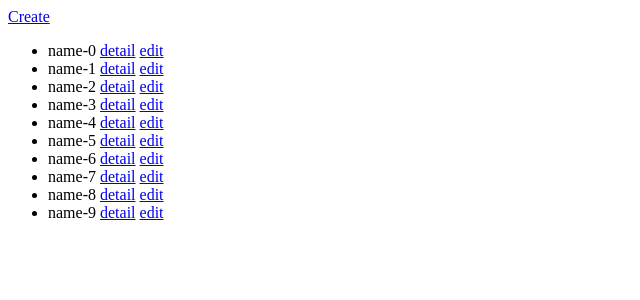
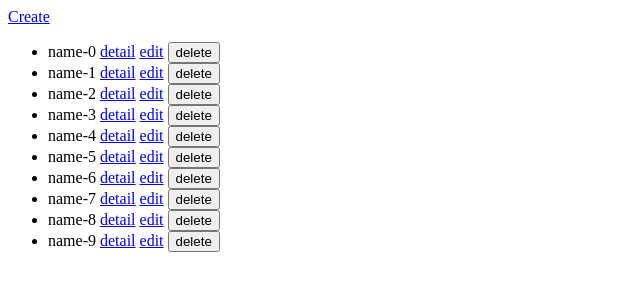
Before and after one commit to Chia-HuiHsueh/todo-list, a Node server app: page / in a window 1280 px wide. Shown: the top 300 px of the page, without its empty margins (0-640 px from the left). Run offline with Node 20, Linux system fonts and the light colour scheme; data comes from the database, SQL or seed files in the repository; some libraries are stand-ins or nearby versions.

Commit message:
feat: add delete todo function

```diff
--- a/app.js
+++ b/app.js
@@ -46,6 +46,7 @@ app.get('/', (req, res) => {
 app.get('/todos/new', (req, res) => {
   return res.render('new')
 })
+//新增資料
 app.post('/todos', (req, res) => {
 
   //方法一：直接操作資料庫
@@ -63,7 +64,8 @@ app.post('/todos', (req, res) => {
   // .catch(error => console.log(error))
 
 })
-//路由使用動態參數
+
+//查詢資料：路由使用動態參數
 app.get('/todos/:id', (req, res) => {
   const id = req.params.id
   return Todo.findById(id) //從資料庫撈資料
@@ -71,6 +73,7 @@ app.get('/todos/:id', (req, res) => {
     .then((todo) => res.render('detail', { todo }))//資料傳送到前端面板
     .catch(error => console.log(error))
 })
+
 //顯示單筆資料可編輯內容
 app.get('/todos/:id/edit', (req, res) => {
   const id = req.params.id
@@ -79,6 +82,7 @@ app.get('/todos/:id/edit', (req, res) => {
     .then((todo) => res.render('edit', { todo }))
     .catch(error => console.log(error))
 })
+
 //提交更新內容
 app.post('/todos/:id/edit', (req, res) => {
   const id = req.params.id
@@ -91,6 +95,16 @@ app.post('/todos/:id/edit', (req, res) => {
     .then(() => res.redirect(`/todos/${id}`))
     .catch(error => console.log(error))
 })
+
+//delete
+app.post('/todos/:id/delete', (req, res) => {
+  const id = req.params.id
+  return Todo.findById(id)
+    .then(todo => todo.remove())
+    .then(() => res.redirect('/'))
+    .catch(error => console.log(error))
+})
+
 app.listen(port, () => {
   console.log('App is running on http://localhost：3000')
 })
--- a/views/detail.hbs
+++ b/views/detail.hbs
@@ -1,3 +1,5 @@
 <p>{{ todo.name }}</p>
 <a href="/todos/{{ todo._id }}/edit">edit</a>
 <a href="/">back</a>
+<form action="/todos/{{ todo._id }}/delete" method="POST" style="display: inline;">
+  <button type="submit">delete</button>
--- a/views/index.hbs
+++ b/views/index.hbs
@@ -5,6 +5,10 @@
     {{this.name}}
     <a href="./todos/{{ this._id }}">detail</a>
     <a href="./todos/{{ this._id }}/edit">edit</a>
+    {{!-- 因 form 會自動換行，所以要加上 style="display: inline --}}
+    <form action="./todos/{{ this._id }}/delete" method="POST" style="display: inline;">
+      <button type="submit">delete</button>
+    </form>
   </li>
   {{/each}}
 </ul>
```
